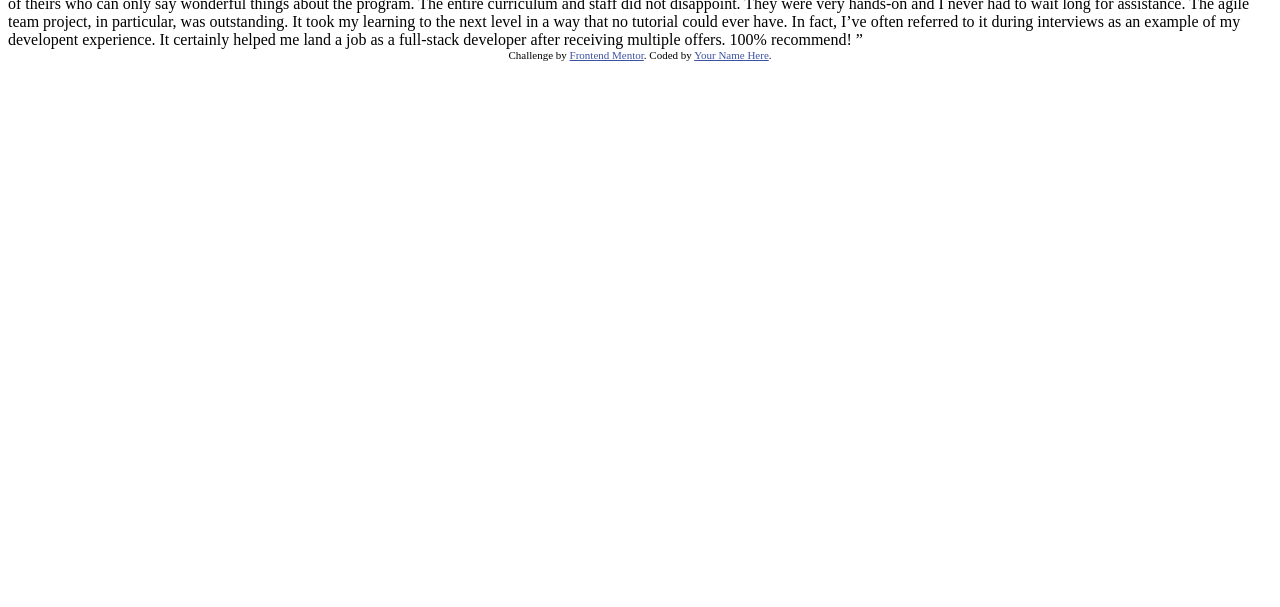
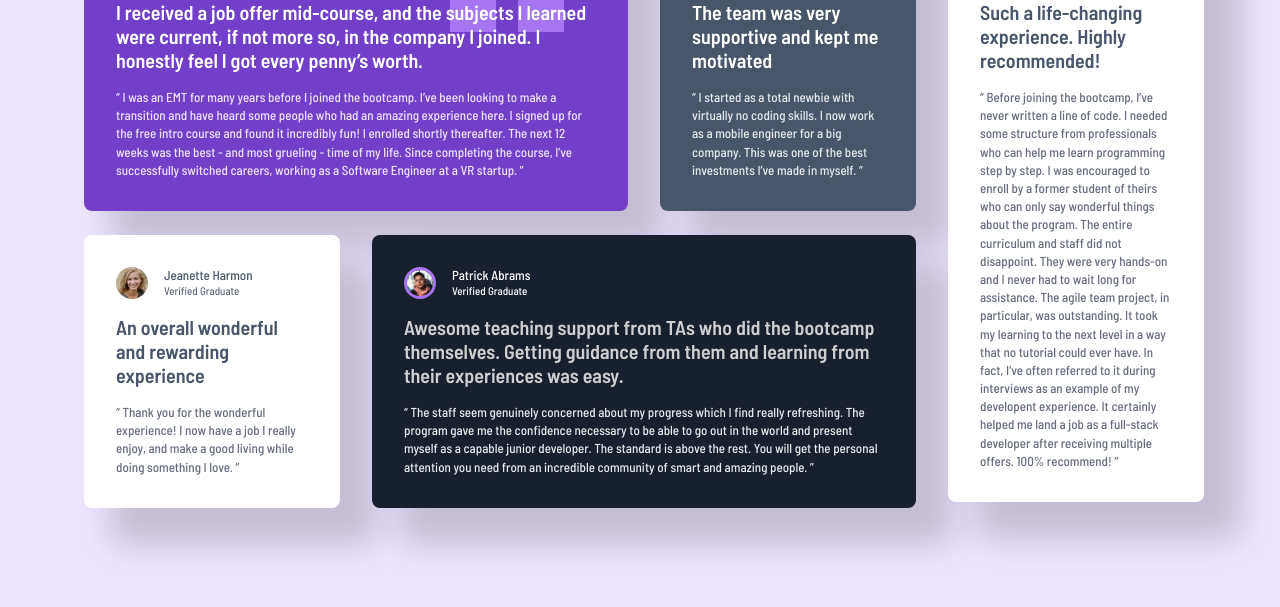
Before and after one commit to ashkir004/Testimonials-Grid-Section, a website: page index.html in a window 1280 px wide. Shown: the part 193-800 px from the top of the page. Drawn offline with Linux system fonts and the light colour scheme.

Commit message:
finished solution

```diff
--- a/index.html
+++ b/index.html
@@ -3,74 +3,104 @@
 <head>
   <meta charset="UTF-8">
   <meta name="viewport" content="width=device-width, initial-scale=1.0"> <!-- displays site properly based on user's device -->
-
+  <link rel="preconnect" href="https://fonts.googleapis.com">
+  <link rel="preconnect" href="https://fonts.gstatic.com" crossorigin>
+  <link href="https://fonts.googleapis.com/css2?family=Barlow+Semi+Condensed:wght@400;500;600&family=Poppins:wght@200;400;600&display=swap" rel="stylesheet">
   <link rel="icon" type="image/png" sizes="32x32" href="./images/favicon-32x32.png">
-
-  <title>Frontend Mentor | [Challenge Name Here]</title>
-
-  <!-- Feel free to remove these styles or customise in your own stylesheet 👍 -->
-  <style>
-    .attribution { font-size: 11px; text-align: center; }
-    .attribution a { color: hsl(228, 45%, 44%); }
-  </style>
+  <link rel="stylesheet" href="style.css">
+  <title>Frontend Mentor | Testimonial Grid Section</title>
 </head>
 <body>
-  Daniel Clifford
-  Verified Graduate
+  <main>
+    <article class="card card--primary card-daniel">
+      <img class="quotation_svg" src="./images/bg-pattern-quotation.svg" alt="a quotation image in the background" />
+      <header class="profile">
+        <img class="avatar" src="./images/image-daniel.jpg" alt="Daniel's avatar" />
+        <section class="user-details">
+          <h1 class="card__title">Daniel Clifford</h1>
+          <h2 class="card__status">Verified Graduate</h2>
+        </section>
+      </header>
 
-  I received a job offer mid-course, and the subjects I learned were current, if not more so,
-  in the company I joined. I honestly feel I got every penny’s worth.
+      <p class="summary card__summary">I received a job offer mid-course, and the subjects I learned were current, if not more so,
+          in the company I joined. I honestly feel I got every penny’s worth.</p>
 
-  “ I was an EMT for many years before I joined the bootcamp. I’ve been looking to make a
+      <blockquote class="quote card__quote">“ I was an EMT for many years before I joined the bootcamp. I’ve been looking to make a
       transition and have heard some people who had an amazing experience here. I signed up
       for the free intro course and found it incredibly fun! I enrolled shortly thereafter.
       The next 12 weeks was the best - and most grueling - time of my life. Since completing
-  the course, I’ve successfully switched careers, working as a Software Engineer at a VR startup. ”
+      the course, I’ve successfully switched careers, working as a Software Engineer at a VR startup. ”</blockquote>
+    </article>
 
-  Jonathan Walters
-  Verified Graduate
 
-  The team was very supportive and kept me motivated
+    <article class="card card--secondary card-jonathan">
+      <header class="profile">
+        <img class="avatar" src="./images/image-jonathan.jpg" alt="Daniel's avatar" />
+        <section class="user-details">
+          <h1 class="card__title">Jonathan Walters</h1>
+          <h2 class="card__status">Verified Graduate</h2>
+        </section>
+      </header>
 
-  “ I started as a total newbie with virtually no coding skills. I now work as a mobile engineer
-  for a big company. This was one of the best investments I’ve made in myself. ”
+      <p class="card__summary">The team was very supportive and kept me motivated</p>
 
-  Jeanette Harmon
-  Verified Graduate
+      <blockquote class="card__quote">“ I started as a total newbie with virtually no coding skills. I now work as a mobile engineer
+      for a big company. This was one of the best investments I’ve made in myself. ”</blockquote>
+    </article>
 
-  An overall wonderful and rewarding experience
+    <article class="card card--light card-jeanette">
+      <header class="profile">
+        <img class="avatar" src="./images/image-jeanette.jpg" alt="Daniel's avatar" />
+        <section class="user-details">
+          <h1 class="card__title">Jeanette Harmon</h1>
+          <h2 class="card__status">Verified Graduate</h2>
+        </section>
+      </header>
 
-  “ Thank you for the wonderful experience! I now have a job I really enjoy, and make a good living
-  while doing something I love. ”
+      <p class="card__summary">An overall wonderful and rewarding experience</p>
 
-  Patrick Abrams
-  Verified Graduate
+      <blockquote class="card__quote">“ Thank you for the wonderful experience! I now have a job I really enjoy, and make a good living
+      while doing something I love. ”</blockquote>
+    </article>
 
-  Awesome teaching support from TAs who did the bootcamp themselves. Getting guidance from them and
-  learning from their experiences was easy.
+    <article class="card card--accent card-patrick">
+      <header class="profile">
+        <img class="avatar" src="./images/image-patrick.jpg" alt="Daniel's avatar" />
+        <section class="user-details">
+          <h1 class="card__title">Patrick Abrams</h1>
+          <h2 class="card__status">Verified Graduate</h2>
+        </section>
+      </header>
 
-  “ The staff seem genuinely concerned about my progress which I find really refreshing. The program
+      <p class="card__summary">Awesome teaching support from TAs who did the bootcamp themselves. Getting guidance from them and
+      learning from their experiences was easy.</p>
+
+      <blockquote class="card__quote">“ The staff seem genuinely concerned about my progress which I find really refreshing. The program
       gave me the confidence necessary to be able to go out in the world and present myself as a capable
       junior developer. The standard is above the rest. You will get the personal attention you need from
-  an incredible community of smart and amazing people. ”
+      an incredible community of smart and amazing people. ”</blockquote>
+    </article>
 
-  Kira Whittle
-  Verified Graduate
+    <article class="card card--light card-kira">
+      <header class="profile">
+        <img class="avatar" src="./images/image-kira.jpg" alt="Daniel's avatar" />
+        <section class="user-details">
+          <h1 class="card__title">Kira Whittle</h1>
+          <h2 class="card__status">Verified Graduate</h2>
+        </section>
+      </header>
 
-  Such a life-changing experience. Highly recommended!
+      <p class="card__summary">Such a life-changing experience. Highly recommended!</p>
 
-  “ Before joining the bootcamp, I’ve never written a line of code. I needed some structure from
+     <blockquote class="card__quote">“ Before joining the bootcamp, I’ve never written a line of code. I needed some structure from
       professionals who can help me learn programming step by step. I was encouraged to enroll by a former
       student of theirs who can only say wonderful things about the program. The entire curriculum and staff
       did not disappoint. They were very hands-on and I never had to wait long for assistance. The agile team
       project, in particular, was outstanding. It took my learning to the next level in a way that no tutorial
       could ever have. In fact, I’ve often referred to it during interviews as an example of my developent
       experience. It certainly helped me land a job as a full-stack developer after receiving multiple offers.
-  100% recommend! ”
-
-  <div class="attribution">
-    Challenge by <a href="https://www.frontendmentor.io?ref=challenge" target="_blank">Frontend Mentor</a>.
-    Coded by <a href="#">Your Name Here</a>.
-  </div>
+      100% recommend! ”</blockquote>
+    </article>
+  </main>
 </body>
 </html>
--- /dev/null
+++ b/style.css
@@ -0,0 +1,257 @@
+/* CSS Reset */
+*, *::before, *::after {
+    margin: 0;
+    padding: 0;
+    box-sizing: border-box;
+}
+
+html {
+    font-size: 16px;
+}
+
+body {
+    min-height: 100vh;
+    line-height: 1.5;
+    letter-spacing: 0;
+    font-family: 'Barlow Semi Condensed', sans-serif;
+    background-color: var(--primary-purple-50);
+    padding: 0 1rem;
+}
+
+/* CSS Variables */
+:root {
+    /* COLORS */
+    --primary-purple-50: #EDE4FF;
+    --primary-purple-300: #A775F1;
+    --primary-purple-500: #733FC8;
+    --neutral-white: #FFFFFF;
+    --neutral-grey-100: #E7EAEE;
+    --neutral-grey-200: #CFCFCF;
+    --neutral-grey-400: #676D7E;
+    --neutral-grey-500: #48556A;
+    --neutral-dark-blue: #19202D;
+    --neutral-black: #121212;
+
+    /* SPACING */
+    --space-50: calc(4 / 16 * 1rem);
+    --space-100: calc(8 / 16 * 1rem);
+    --space-200: calc(16 / 16 * 1rem);
+    --space-300: calc(24 / 16 * 1rem);
+    --space-400: calc(32 / 16 * 1rem);
+    --space-500: calc(40 / 16 * 1rem);
+
+    /* FONT SIZE */
+    --font-sm: calc(11 / 16 * 1rem);
+    --font-md: calc(13 / 16 * 1rem);
+    --font-lg: calc(20 / 16 * 1rem);
+
+    /* FONT WEIGHT */
+    --font-weight-medium: 500;
+    --font-weight-semibold: 600;
+
+    /* LINE HEIGHT  */
+    --line-height-tight: 1.1;
+    --line-height-normal: 1.2;
+    --line-height-relaxed: 1.4;
+}
+
+
+
+/* TESTIMONIALS */
+.card {
+    display: flex;
+    flex-direction: column;
+    gap: var(--space-200);
+    padding: var(--space-400);
+    border-radius: var(--space-100);
+    box-shadow: 2rem 2rem 2rem .3rem hsl(0, 0%, 7%, 18%);
+    position: relative;
+    z-index: -1;
+}
+
+.card--primary {
+    --card-bg: var(--primary-purple-500);
+    --card-title:  var(--neutral-white);
+    --card-status: var(--primary-purple-50);
+    --card-summary: var(--neutral-white);
+    --card-quote: var(--primary-purple-50);
+    background-color: var(--card-bg);
+}
+.card--secondary {
+    --card-bg: var(--neutral-grey-500);
+    --card-title:  var(--neutral-white);
+    --card-status: var(--neutral-grey-200);
+    --card-summary: var(--neutral-white);
+    --card-quote: var(--neutral-grey-100);
+    background-color: var(--card-bg);
+}
+.card--accent {
+    --card-bg: var(--neutral-dark-blue);
+    --card-title:  var(--neutral-white);
+    --card-status: var(--neutral-white);
+    --card-summary: var(--neutral-grey-200);
+    --card-quote: var(--neutral-grey-100);
+    background-color: var(--card-bg);
+}
+.card--light {
+    --card-bg: var(--neutral-white);
+    --card-title:  var(--neutral-grey-500);
+    --card-status: var(--neutral-grey-400);
+    --card-summary: var(--neutral-grey-500);
+    --card-quote: var(--neutral-grey-400);
+    background-color: var(--card-bg);
+}
+
+/* TYPOGRAPHY */
+.card__title {
+    color: var(--card-title);
+    font-size: var(--font-md);
+    font-weight: var(--font-weight-medium);
+    line-height: var(--line-height-normal);
+}
+.card__status {
+    color: var(--card-status);
+    font-size: var(--font-sm);
+    font-weight: var(--font-weight-medium);
+    line-height: var(--line-height-relaxed);
+}
+.card__summary {
+    color: var(--card-summary);
+    font-size: var(--font-lg);
+    font-weight: var(--font-weight-semibold);
+    line-height: var(--line-height-normal);
+}
+.card__quote {
+    color: var(--card-quote);
+    font-size: var(--font-md);
+    font-weight: var(--font-weight-medium);
+    line-height: var(--line-height-relaxed);
+}
+
+/* CARD ELEMENTS */
+
+.avatar {
+    width: 2rem;
+    height: 2rem;
+    border-radius: 50%;
+}
+
+.card-daniel .avatar,
+ .card-patrick .avatar {
+    border: .2rem solid var(--primary-purple-300);
+}
+
+.profile {
+    display: flex;
+    gap: var(--space-200);
+    justify-content: flex-start;
+    align-items: center;
+}
+
+.quotation_svg {
+    min-width: 7rem;
+    min-height: 7rem;
+    position: absolute;
+    top: 0;
+    right: 4rem;
+    z-index: -1;
+    transform: translateY(-50%, -50%);
+}
+
+
+/* MOBILE LAYOUT */
+main {
+    display: grid;
+    grid-template-columns: 1fr;
+    grid-template-rows: 1fr;
+    gap: 1.5rem;
+    padding: 4.25rem 1rem;
+}
+
+
+/* TABLET LAYOUT */
+@media (min-width: 48rem) {
+
+    body {
+        display: flex;
+        flex-direction: column;
+        justify-content: center;
+        align-items: center;
+    }
+
+    main {
+        display: grid;
+        grid-template-columns: 1fr 1fr;
+        grid-template-rows: 1fr 1fr 1fr 1fr;
+        max-width: 40.8rem;
+        padding: 4.25rem 0;
+    }
+
+    .card-daniel {
+        grid-column: 1 / 3;
+        grid-row: 1;
+    }
+
+    .card-jonathan {
+        grid-column: 1;
+        grid-row: 2;
+    }
+
+    .card-jeanette {
+        grid-column: 2;
+        grid-row: 2;
+    }
+
+    .card-patrick {
+        grid-column: 1 / 3;
+        grid-row: 3;
+    }
+
+    .card-kira {
+        grid-column: 1 / 3;
+        grid-row: 4
+    }
+}
+
+
+/* DESKTOP LAYOUT */
+@media (min-width: 64rem) {
+
+    main {
+        display: grid;
+        grid-template-columns: 1fr 1fr 1fr 1fr;
+        grid-template-rows: 1fr 1fr;
+        max-width: 70rem;
+        padding: 0;
+        column-gap: var(--space-400);
+        row-gap: var(--space-300);
+        margin-top: 2rem;
+        margin-left: 0.5rem;
+    }
+
+    .card-daniel {
+        grid-column: 1 / 3;
+        grid-row: 1;
+        align-self: baseline;
+    }
+    .card-jonathan {
+        grid-column: 3;
+        grid-row: 1;
+        align-self: baseline;
+    }
+    .card-jeanette {
+        grid-column: 1;
+        grid-row: 2;
+        align-self: baseline;
+    }
+    .card-patrick {
+        grid-column: 2 / 4;
+        grid-row: 2;
+        align-self: baseline;
+    }
+    .card-kira {
+        grid-column: 4;
+        grid-row: 1 / 3;
+        align-self: baseline;
+    }
+}
```
Also changed, not shown: instructions.md (added, +91 -0 lines), package.json (added, +14 -0 lines), README-template.md (deleted), README.md, design/desktop.png (added), design/mobile.png (added), design/tablet.png (added), 1 other file. Lines whose indentation alone changed are shown as unchanged.
